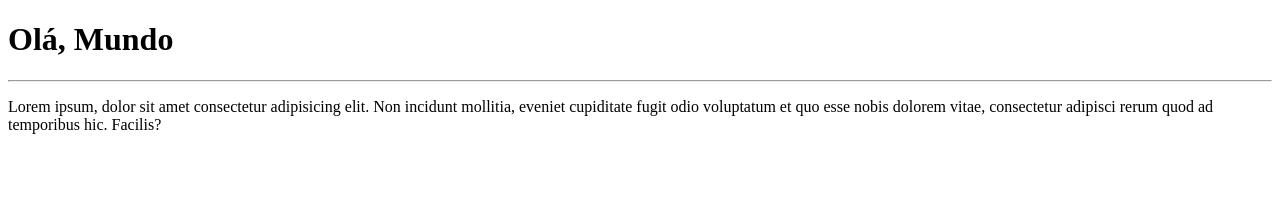
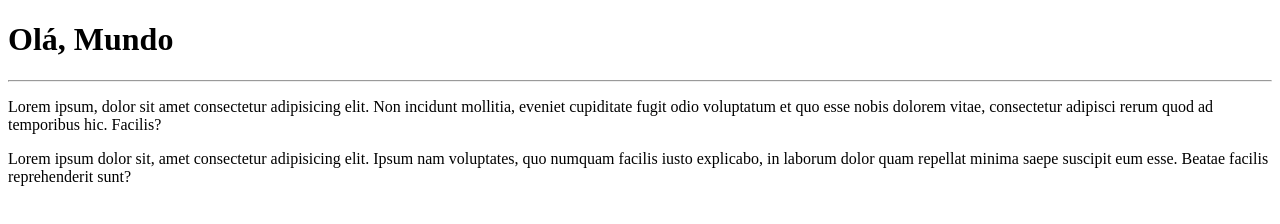
Before and after one commit to FelipeMoreiraNascimento/Ola-Mundo-, a plain HTML site: page site-exemplo/index.html in a window 1280 px wide. Drawn offline with Linux system fonts and the light colour scheme.

Commit message:
adicionei um paragrafo

```diff
--- a/site-exemplo/index.html
+++ b/site-exemplo/index.html
@@ -9,5 +9,6 @@
     <h1>Olá, Mundo</h1>
     <hr>
     <p>Lorem ipsum, dolor sit amet consectetur adipisicing elit. Non incidunt mollitia, eveniet cupiditate fugit odio voluptatum et quo esse nobis dolorem vitae, consectetur adipisci rerum quod ad temporibus hic. Facilis?</p>
+    <p>Lorem ipsum dolor sit, amet consectetur adipisicing elit. Ipsum nam voluptates, quo numquam facilis iusto explicabo, in laborum dolor quam repellat minima saepe suscipit eum esse. Beatae facilis reprehenderit sunt?</p>
 </body>
 </html>
```
